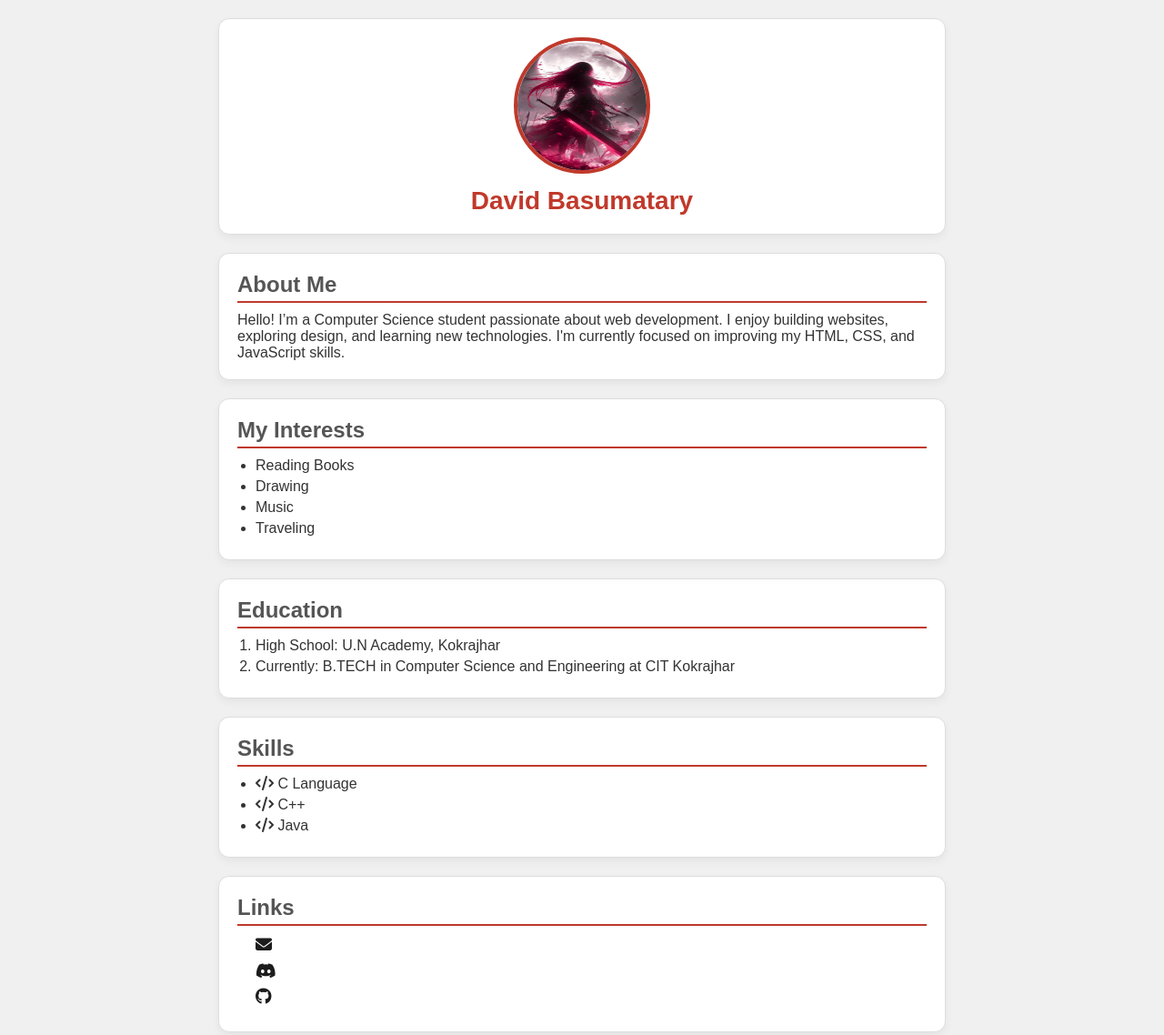
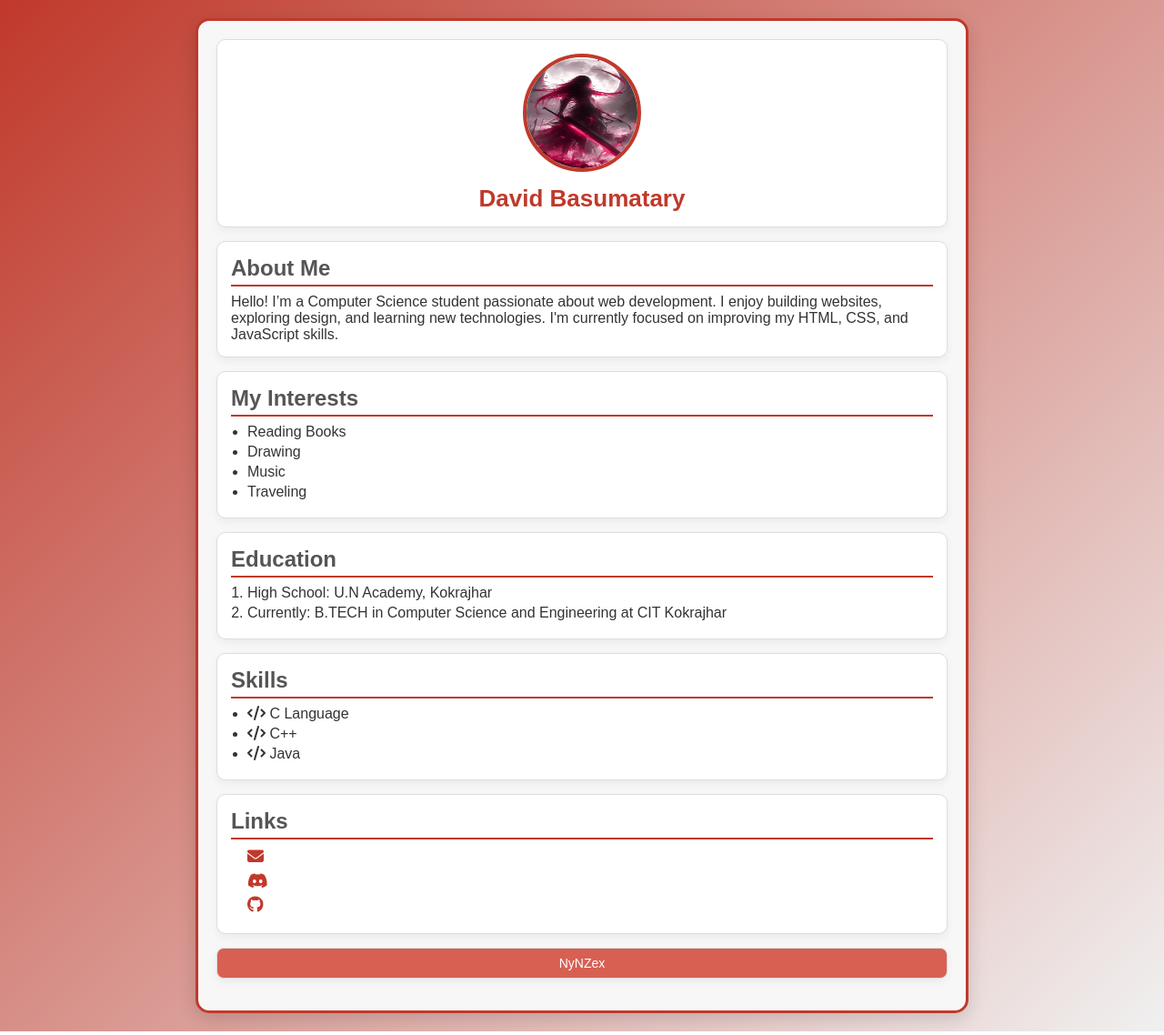
Before and after one commit to Dav-zz/Assignment-1, a plain HTML site: page index.html in a window 1280 px wide. Shown: the top 1138 px of the page at 91% size. Drawn offline with Linux system fonts and the light colour scheme.

Commit message:
ASSIGNMENT 1

```diff
--- a/index.html
+++ b/index.html
@@ -9,7 +9,7 @@
 </head>
 <body>
 
-  <div class="container">
+  <div class="main-box">
 
     <!-- Header -->
     <header class="box header">
@@ -18,13 +18,13 @@
     </header>
 
     <!-- About Me -->
-    <section class="box">
+    <section class="box small-box">
       <h2>About Me</h2>
       <p>Hello! I’m a Computer Science student passionate about web development. I enjoy building websites, exploring design, and learning new technologies. I'm currently focused on improving my HTML, CSS, and JavaScript skills.</p>
     </section>
 
     <!-- Interests -->
-    <section class="box">
+    <section class="box small-box">
       <h2>My Interests</h2>
       <ul>
         <li>Reading Books</li>
@@ -35,7 +35,7 @@
     </section>
 
     <!-- Education -->
-    <section class="box">
+    <section class="box small-box">
       <h2>Education</h2>
       <ol>
         <li>High School: U.N Academy, Kokrajhar</li>
@@ -44,7 +44,7 @@
     </section>
 
     <!-- Skills -->
-    <section class="box">
+    <section class="box small-box">
       <h2>Skills</h2>
       <ul>
         <li><i class="fas fa-code"></i> C Language</li>
@@ -54,7 +54,7 @@
     </section>
 
     <!-- Contact -->
-    <section class="box contact">
+    <section class="box small-box contact">
       <h2>Links</h2>
       <ul>
         <li>
--- a/style.css
+++ b/style.css
@@ -5,36 +5,46 @@
   box-sizing: border-box;
 }
 
-/* Body */
+/* Body background */
 body {
   font-family: Arial, sans-serif;
-  background: #f0f0f0; /* light grey */
+  background: linear-gradient(135deg, #c0392b 0%, #f0f0f0 100%);
   color: #333;
   display: flex;
   justify-content: center;
   padding: 20px;
 }
 
-/* Container */
-.container {
-  max-width: 800px;
+/* Main container */
+.main-box {
+  background: #f7f7f7;
+  border-radius: 15px;
+  padding: 20px;
+  border: 3px solid #c0392b;
+  box-shadow: 0 6px 20px rgba(0,0,0,0.15);
+  max-width: 850px;
   width: 100%;
 }
 
-/* Box Style */
+/* All boxes */
 .box {
   background: white;
-  border-radius: 12px;
-  padding: 20px;
-  margin-bottom: 20px;
+  border-radius: 10px;
+  padding: 15px;
+  margin-bottom: 15px;
   border: 1px solid #ddd;
   box-shadow: 0 4px 10px rgba(0,0,0,0.05);
   transition: transform 0.2s ease;
 }
 
 .box:hover {
-  transform: translateY(-4px);
+  transform: translateY(-3px);
   box-shadow: 0 6px 14px rgba(0,0,0,0.1);
+}
+
+/* Smaller height boxes */
+.small-box {
+  padding: 15px;
 }
 
 /* Header */
@@ -43,53 +53,53 @@ body {
 }
 
 .header img {
-  width: 150px;
-  height: 150px;
+  width: 130px;
+  height: 130px;
   border-radius: 50%;
-  border: 4px solid #c0392b; /* red border */
+  border: 4px solid #c0392b;
 }
 
 .header h1 {
   margin-top: 10px;
-  font-size: 28px;
-  color: #c0392b; /* red */
+  font-size: 26px;
+  color: #c0392b;
 }
 
 /* Headings */
 h2 {
-  margin-bottom: 10px;
-  color: #555; /* grey tone */
+  margin-bottom: 8px;
+  color: #555;
   border-bottom: 2px solid #c0392b;
   padding-bottom: 4px;
 }
 
 /* Lists */
 ul, ol {
-  margin-left: 20px;
+  margin-left: 18px;
 }
 
 ul li, ol li {
-  margin-bottom: 5px;
+  margin-bottom: 4px;
 }
 
-/* Contact Links */
+/* Contact links */
 .contact ul {
   list-style: none;
   padding: 0;
 }
 
 .contact li {
-  margin-bottom: 10px;
+  margin-bottom: 8px;
 }
 
 .contact a {
   text-decoration: none;
-  color: #1d1c1c;
+  color: #c0392b;
   font-weight: bold;
 }
 
 .contact a:hover {
-  color: #1e1d1d;
+  color: #a93226;
 }
 
 .contact i {
@@ -102,8 +112,8 @@ ul li, ol li {
 .footer {
   text-align: center;
   font-size: 14px;
-  color: #777;
-  background: #c0392b;
   color: white;
-  border: none;
+  background: #c81703ab;
+  border-radius: 8px;
+  padding: 8px;
 }
```
